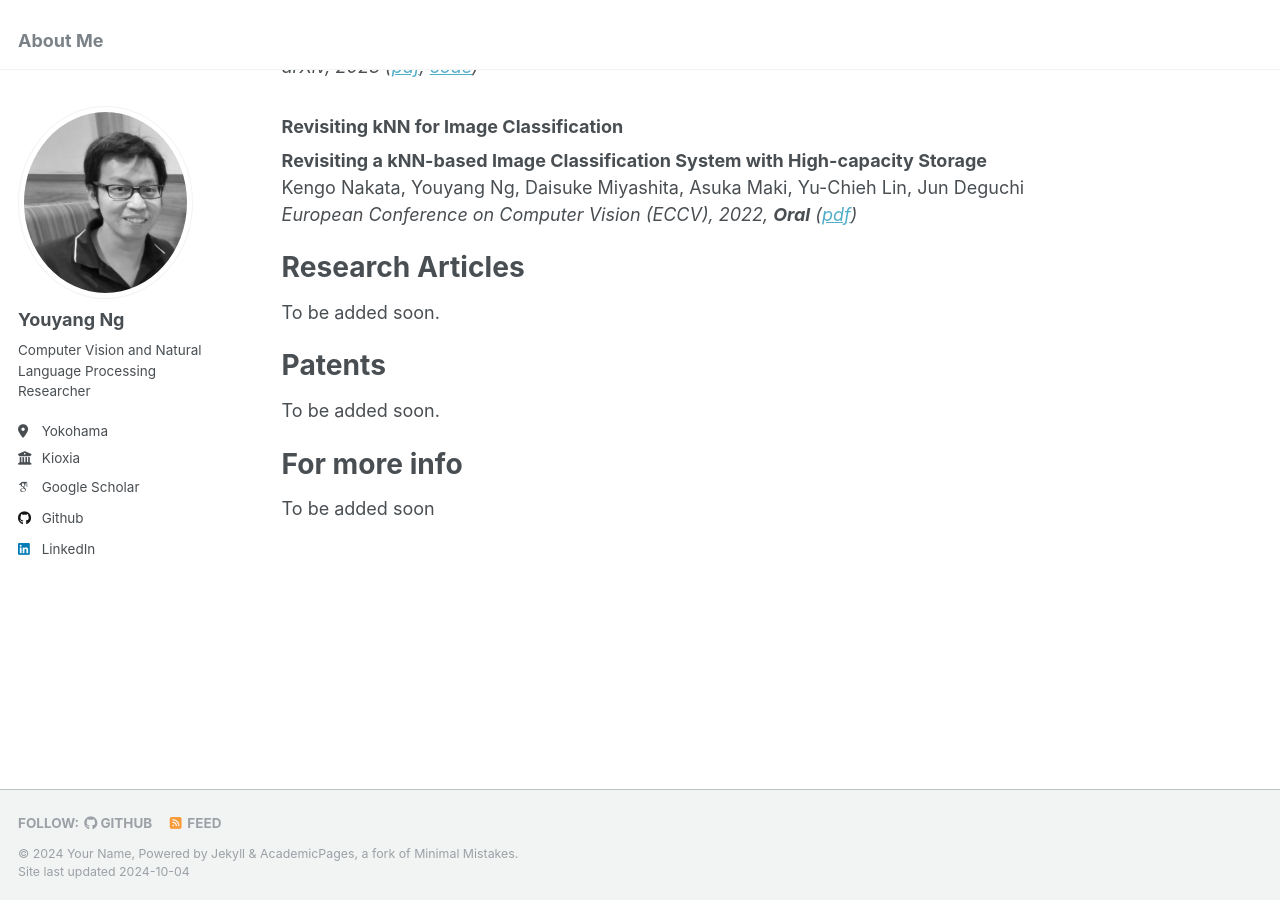
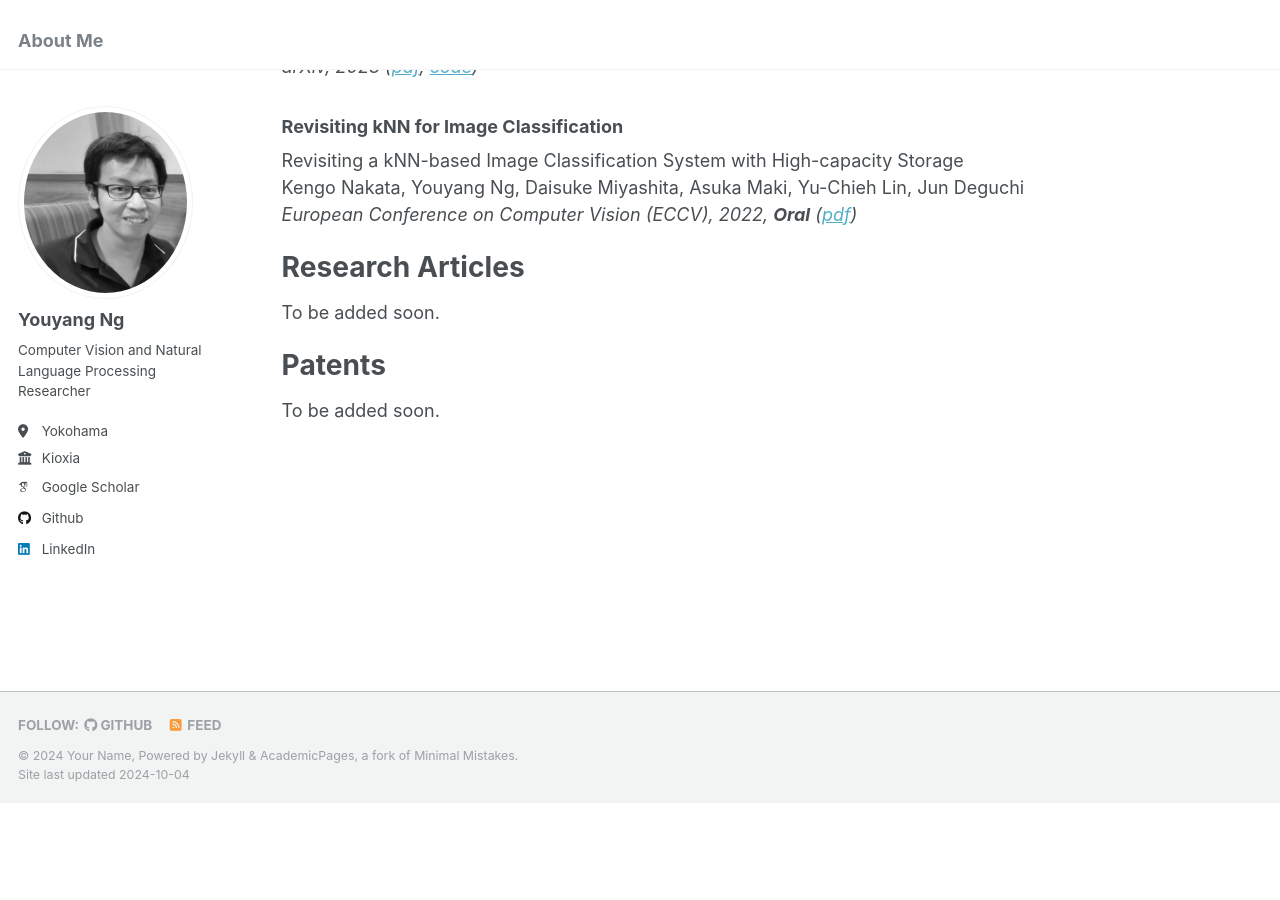
Before and after one commit to yy29/yy29.github.io, a Jekyll site: the page built from _pages/about.md, in a window 1280 px wide and 900 px high, scrolled down 1144 px. Built offline with Jekyll 4.4.1, drawn with Linux system fonts in a browser that asks for light colours; some web fonts are replaced; after the commit the page ends 1946 px from its top, so only the background shows below that; part of the change alters nothing that is shown.

Commit message:
Update about.md

```diff
--- a/_pages/about.md
+++ b/_pages/about.md
@@ -21,27 +21,27 @@ Selected Works
 | <img align="left" width="200" src="../images/2024_feedback.png"> | **Revisiting Relevance Feedback for CLIP-based Interactive Image Retrieval** <br> Ryoya Nara, Yu-Chieh Lin, Yuji Nozawa, Youyang Ng, Goh Itoh, Osamu Torii, Yusuke Matsui <br> *European Conference on Computer Vision (ECCV) Workshops, 2024 ([pdf](https://arxiv.org/abs/2404.16398))* |
 --->
 
-**Revisiting Relevance Feedback for CLIP-based Interactive Image Retrieval**
+Revisiting Relevance Feedback for CLIP-based Interactive Image Retrieval
 Ryoya Nara, Yu-Chieh Lin, Yuji Nozawa, Youyang Ng, Goh Itoh, Osamu Torii, Yusuke Matsui
 *European Conference on Computer Vision (ECCV) Workshops, 2024 ([pdf](https://arxiv.org/abs/2404.16398))*
 
 ### Rethinking Sparse Image Retrieval
-**Rethinking Sparse Lexical Representations for Image Retrieval in the Age of Rising Multi-Modal Large Language Models**
+Rethinking Sparse Lexical Representations for Image Retrieval in the Age of Rising Multi-Modal Large Language Models
 Kengo Nakata, Daisuke Miyashita, Youyang Ng, Yasuto Hoshi, Jun Deguchi
 *European Conference on Computer Vision (ECCV) Workshops, 2024 ([pdf](https://arxiv.org/abs/2408.16296))*
 
 ### RAG Development Platform
-**RaLLe: A Framework for Developing and Evaluating Retrieval-Augmented Large Language Models**
+RaLLe: A Framework for Developing and Evaluating Retrieval-Augmented Large Language Models
 Yasuto Hoshi, Daisuke Miyashita, Youyang Ng, Kento Tatsuno, Yasuhiro Morioka, Osamu Torii, Jun Deguchi
 *Conference on Empirical Methods in Natural Language Processing (EMNLP) System Demonstrations, 2023 ([pdf](https://arxiv.org/abs/2308.10633), [code](https://github.com/yhoshi3/RaLLe))*
 
 ### Retrieval-Centric Generation (RCG)
-**SimplyRetrieve: A Private and Lightweight Retrieval-Centric Generative AI Tool**
+SimplyRetrieve: A Private and Lightweight Retrieval-Centric Generative AI Tool
 Youyang Ng, Daisuke Miyashita, Yasuto Hoshi, Yasuhiro Morioka, Osamu Torii, Tomoya Kodama, Jun Deguchi
 *arXiv, 2023 ([pdf](https://arxiv.org/abs/2308.03983), [code](https://github.com/RCGAI/SimplyRetrieve))*
 
 ### Revisiting kNN for Image Classification
-**Revisiting a kNN-based Image Classification System with High-capacity Storage**
+Revisiting a kNN-based Image Classification System with High-capacity Storage
 Kengo Nakata, Youyang Ng, Daisuke Miyashita, Asuka Maki, Yu-Chieh Lin, Jun Deguchi
 *European Conference on Computer Vision (ECCV), 2022, **Oral** ([pdf](https://arxiv.org/abs/2204.01186))*
 
@@ -52,7 +52,3 @@ To be added soon.
 Patents
 ======
 To be added soon.
-
-For more info
-======
-To be added soon
```
